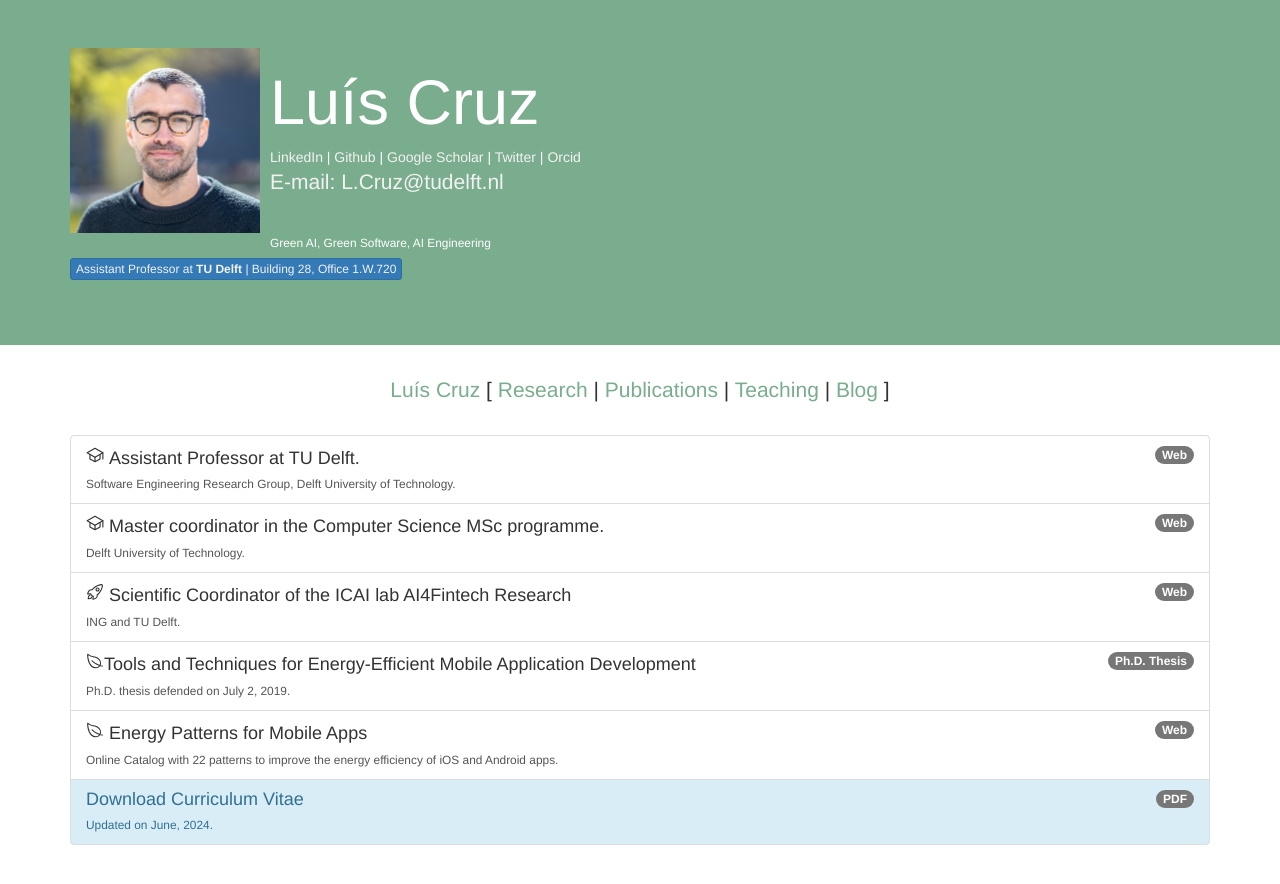
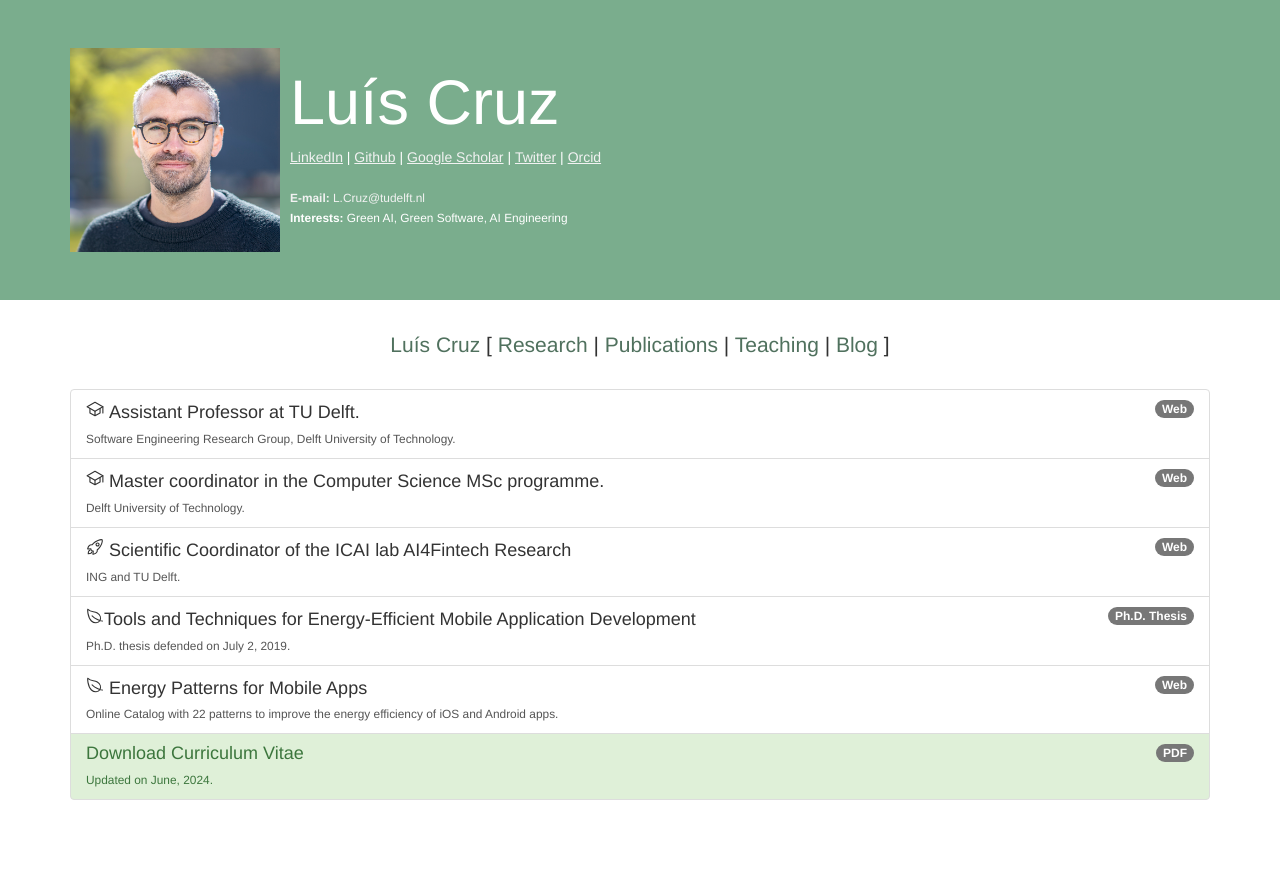
Before and after one commit to luiscruz/luiscruz.github.io, a Jekyll site: the page built from index.md, in a window 1280 px wide. Shown: the top 884 px of the page. Built offline with Jekyll 4.4.1, drawn with Linux system fonts in a browser that asks for light colours.

Commit message:
adjust index jumbotron

```diff
--- a/css/style.css
+++ b/css/style.css
@@ -65,7 +65,12 @@ a.footnote:after {
 }
 
 a {
-color:#7AAD8D;
+color:#50715E;
+}
+
+#social-links a{
+    text-decoration: underline;
+    font-weight: 500;
 }
 
 #post{
--- a/index.md
+++ b/index.md
@@ -5,36 +5,28 @@ layout: default
 <div id='jumbotron' class="jumbotron">
 		<div class='container'>
 	      <div class="media">
-	      <img class="media-object pull-left" width="200px" src="img/profile.png"/>
+	      <img class="media-object pull-left" width="220px" src="img/profile.png"/>
 	      <div class="media-body"><h1 class="">Luís Cruz</h1>
-
+<span id="social-links">
 			  <a class="" target='_blank' role="button" href="https://www.linkedin.com/in/luismirandacruz">
-				   LinkedIn
-			  </a> |
+				   LinkedIn</a> |
 		      <a class="" target='_blank' role="button" href="http://github.com/luiscruz">
-				   Github
-			  </a> |
+				   Github</a> |
 		      <a class="" target='_blank' role="button" href="https://scholar.google.com/citations?user=O13oaH0AAAAJ&hl=en">
-				   Google Scholar
-			  </a> |
+				   Google Scholar</a> |
 		      <a class="" target='_blank' role="button" href="https://twitter.com/luismcruz">
-                   Twitter
-              </a> |
+                   Twitter</a> |
 		      <a class="" target='_blank' rel="noopener noreferrer" role="button" href="https://orcid.org/0000-0002-1615-355X">
                  Orcid
-              </a>
+              </a></span>
+        <br/>
+        <br/>
+        <small>
+          <a role="button" href="mailto:L.Cruz@tudelft.nl"> <strong>E-mail:</strong> L.Cruz@tudelft.nl</a>
+        <br/><strong>Interests:</strong> Green AI, Green Software, AI Engineering
+        </small>
 	        </div>
-  	      <p><a role="button" href="mailto:L.Cruz@tudelft.nl"> E-mail: L.Cruz@tudelft.nl</a>
-        </p><br/>
-<small>Green AI, Green Software, AI Engineering</small>
 	      </div>
-  		  <p>
-
-	      <a class="btn btn-primary btn-xs" target='_blank' role="button" href="https://se.ewi.tudelft.nl">
-			  Assistant Professor at <strong>TU Delft</strong> | Building 28, Office 1.W.720
-		  </a>
-			</p>
-
 		</div>
     </div>
 
@@ -68,7 +60,7 @@ layout: default
                 <h4 class="list-group-item-heading"><ion-icon name="leaf-outline"></ion-icon> Energy Patterns for Mobile Apps</h4>
                 <small class="list-group-item-text">Online Catalog with 22 patterns to improve the energy efficiency of iOS and Android apps.</small>
         </a>
-        <a href="cv/cvLuisCruz.pdf" target="_blank" class="list-group-item list-group-item-info">
+        <a href="cv/cvLuisCruz.pdf" target="_blank" class="list-group-item list-group-item-success">
           <span class="badge">PDF</span>
                 <h4 class="list-group-item-heading">Download Curriculum Vitae</h4>
                 <small class="list-group-item-text">Updated on June, 2024.</small>
```
